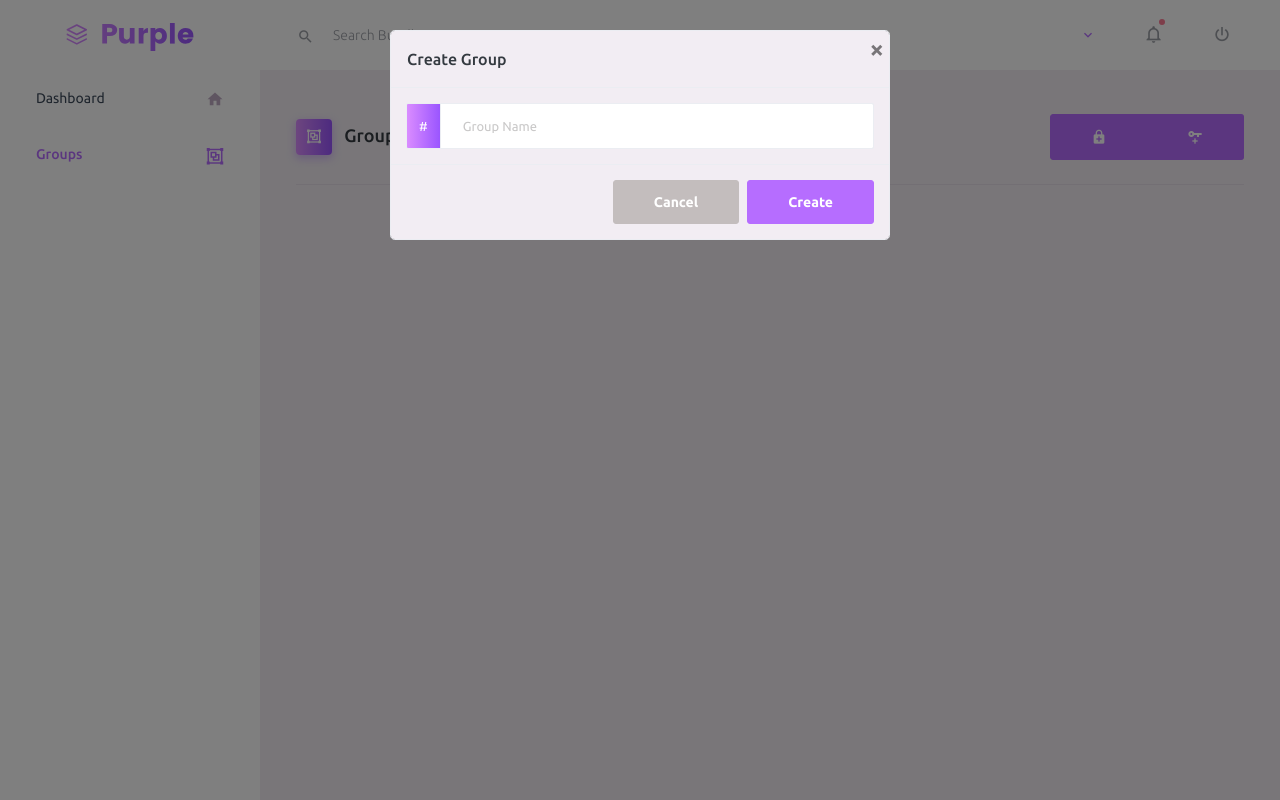
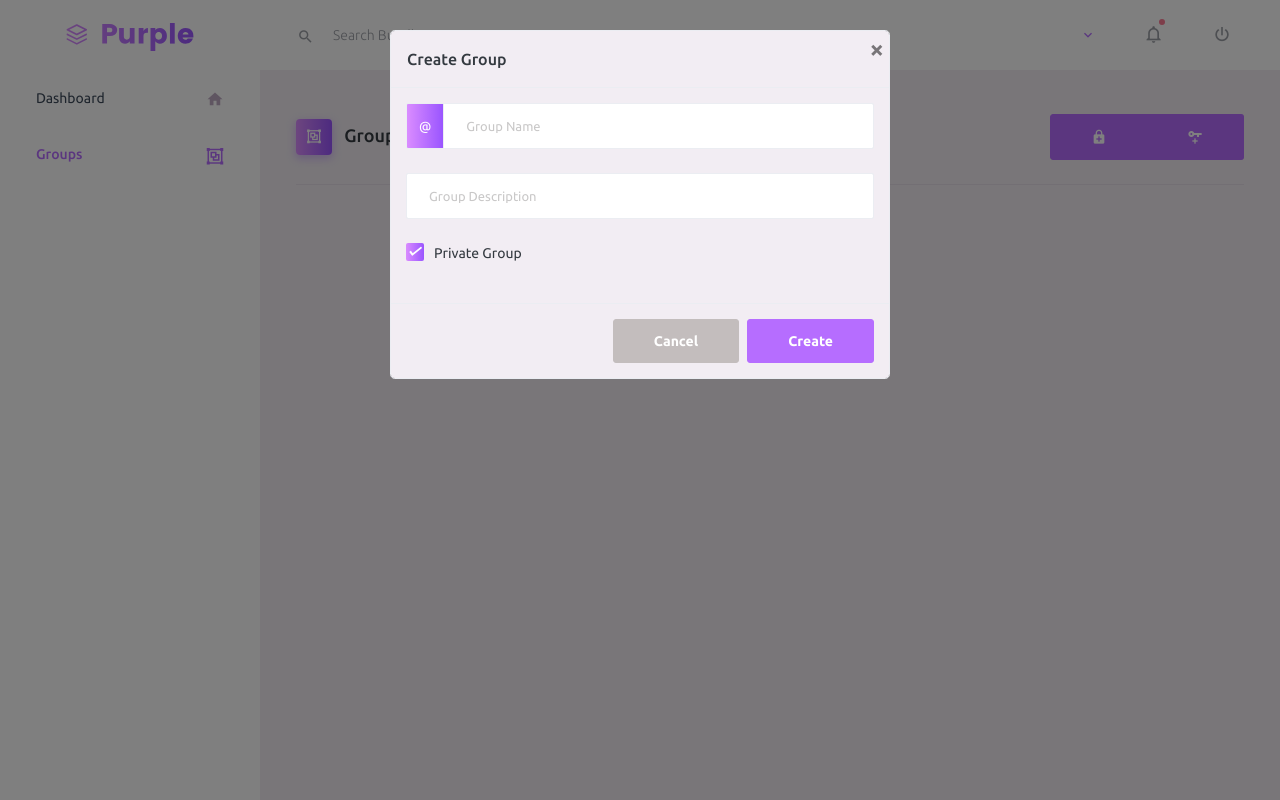
Before and after one commit to mplein2/Thesis_P2P_FIleSharing_Blockchain, a Flask app: page /groups in a window 1280 px wide, after a click that opens the changed part. Run offline with Flask 2, Linux system fonts and the light colour scheme; some libraries are stand-ins or nearby versions.

Commit message:
private group value

```diff
--- a/main.py
+++ b/main.py
@@ -1,8 +1,8 @@
 import logging
+
+from flask import Flask, render_template, request, redirect
+
 from Groups import GroupManager
-
-from flask import Flask, render_template, request
-
 from client import Client
 
 app = Flask(__name__)
@@ -17,9 +17,17 @@
 def create_group():
     if request.method == 'POST':
         data = request.form
+        print(data)
         group_name = data["GroupName"]
-        GroupManager.CreateGroup(group_name, [(c1.localIP, c1.port)])
-        return "ok"
+        group_desc = data["GroupDesc"]
+        try:
+            group_priv = data["private"]
+        except:
+            group_priv = 0
+        GroupManager.CreateGroup(group_name, group_desc, group_priv, [(c1.localIP, c1.port)])
+        # Refresh Group Manager
+        GroupManager.GroupRefresh()
+        return redirect("/groups", code=302)
 
 
 @app.route("/")
--- a/templates/groups.html
+++ b/templates/groups.html
@@ -41,27 +41,29 @@
                   </span> Groups
                     </h3>
                     <span class="d-flex align-items-center">
-                  <div class="btn-group" role="group" aria-label="Basic example">
-                    <button type="button" class="btn btn-primary" data-toggle="modal" data-target="#CreateGroup"><i
+                  <div aria-label="Basic example" class="btn-group" role="group">
+                    <button class="btn btn-primary" data-target="#CreateGroup" data-toggle="modal" type="button"><i
                             class="mdi mdi-lock-plus"></i></button>
-                    <button type="button" class="btn btn-primary" data-toggle="modal" data-target="#"><i
+                    <button class="btn btn-primary" data-target="#" data-toggle="modal" type="button"><i
                             class="mdi mdi-key-plus"></i></button>
                   </div>
                 </span>
                 </div>
                 <div class="row">
+                    <!--Groups Display-->
                     {%for group in groups%}
                     <div class="col-md-4 stretch-card grid-margin">
                         <div class="card bg-gradient-danger card-img-holder text-white">
                             <div class="card-body">
-                                <img src="static/images/dashboard/circle.svg" class="card-img-absolute"
-                                     alt="circle-image"/>
+                                <img alt="circle-image" class="card-img-absolute"
+                                     src="static/images/dashboard/circle.svg"/>
                                 <h4 class="font-weight-normal mb-3">{{group.group_name}} <span class="float-right">{{group.peer_list|length}}</span><i
                                         class="mdi mdi-account mdi-24px float-right"></i>
                                 </h4>
-                                <h2 class="mb-5">9,523.2 MB</h2>
-                                <h6 class="card-text">WOW THATS SO MUCH PORN</h6>
+                                <h2 class="mb-5">{{group.group_desc}}</h2>
+                                <div><a class="card-text mdi mdi-magnify" href="#"></a></div>
                             </div>
+
                         </div>
                     </div>
                     {%endfor%}
@@ -81,29 +83,49 @@
     <script src="static/js/hoverable-collapse.js"></script>
     <script src="static/js/misc.js"></script>
 </div>
-<!-- Modal -->
-<div class="modal fade" id="CreateGroup" tabindex="-1" role="dialog" aria-labelledby="CreateGroup" aria-hidden="true">
+<!-- Create Group Modal -->
+<div aria-hidden="true" aria-labelledby="CreateGroup" class="modal fade" id="CreateGroup" role="dialog" tabindex="-1">
     <div class="modal-dialog" role="document">
         <div class="modal-content">
             <div class="modal-header">
                 <h5 class="modal-title" id="exampleModalLabel">Create Group</h5>
-                <button type="button" class="close" data-dismiss="modal" aria-label="Close">
+                <button aria-label="Close" class="close" data-dismiss="modal" type="button">
                     <span aria-hidden="true">&times;</span>
                 </button>
             </div>
             <form action="/create_group" method="POST">
                 <div class="modal-body">
-                    <div class="input-group">
-                        <div class="input-group-prepend">
-                            <span class="input-group-text bg-gradient-primary text-white">#</span>
+
+                    <div class="form-group">
+                        <div class="input-group">
+                            <div class="input-group-prepend">
+                                <span class="input-group-text bg-gradient-primary text-white">@</span>
+                            </div>
+                            <input aria-describedby="basic-addon1" aria-hidden="true" aria-label="Group Name"
+                                   class="form-control"
+                                   name="GroupName"
+                                   placeholder="Group Name" type="text">
                         </div>
-                        <input type="text" class="form-control" placeholder="Group Name" aria-label="Group Name"
-                               aria-describedby="basic-addon1" name="GroupName">
+                    </div>
+                    <div class="form-group">
+                        <div class="input-group">
+                            <input aria-hidden="true" aria-label="Group Description" class="form-control"
+                                   describedby="basic-addon2" name="GroupDesc" placeholder="Group Description"
+                                   type="text">
+
+                        </div>
+                    </div>
+                    <div class="form-group">
+                        <div class="form-check">
+                            <label class="form-check-label">
+                                <input checked="true" class="form-check-input" name="private" type="checkbox" value="1">
+                                Private Group <i class="input-helper"></i></label>
+                        </div>
                     </div>
                 </div>
                 <div class="modal-footer">
-                    <button type="button" class="btn btn-secondary" data-dismiss="modal">Cancel</button>
-                    <button type="submit" class="btn btn-primary" value="submit">Create</button>
+                    <button class="btn btn-secondary" data-dismiss="modal" type="button">Cancel</button>
+                    <button class="btn btn-primary" type="submit" value="submit">Create</button>
                 </div>
             </form>
         </div>
```
Also changed, not shown: Groups.py (+32 -5 lines), crypt_and_hashing.py (added).
